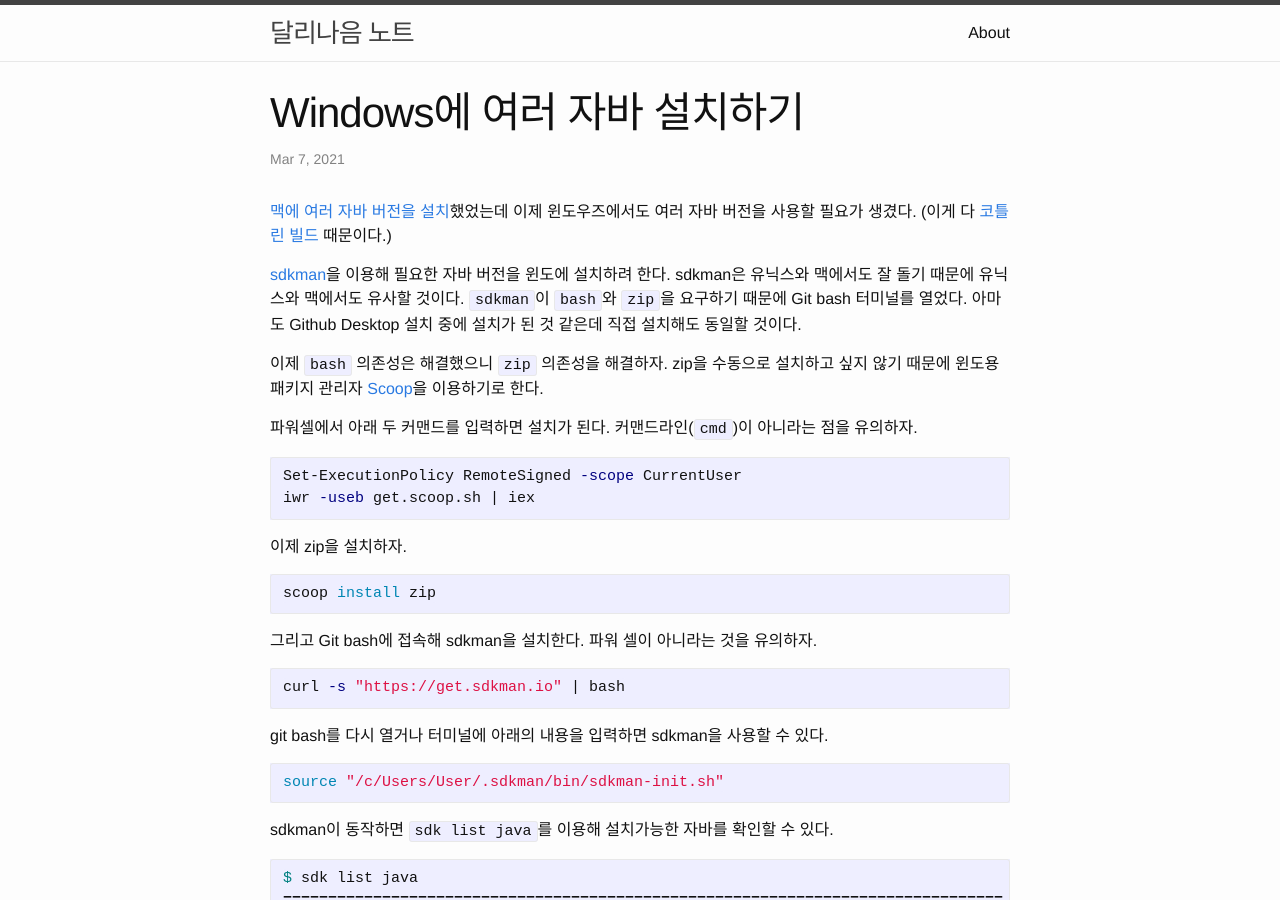
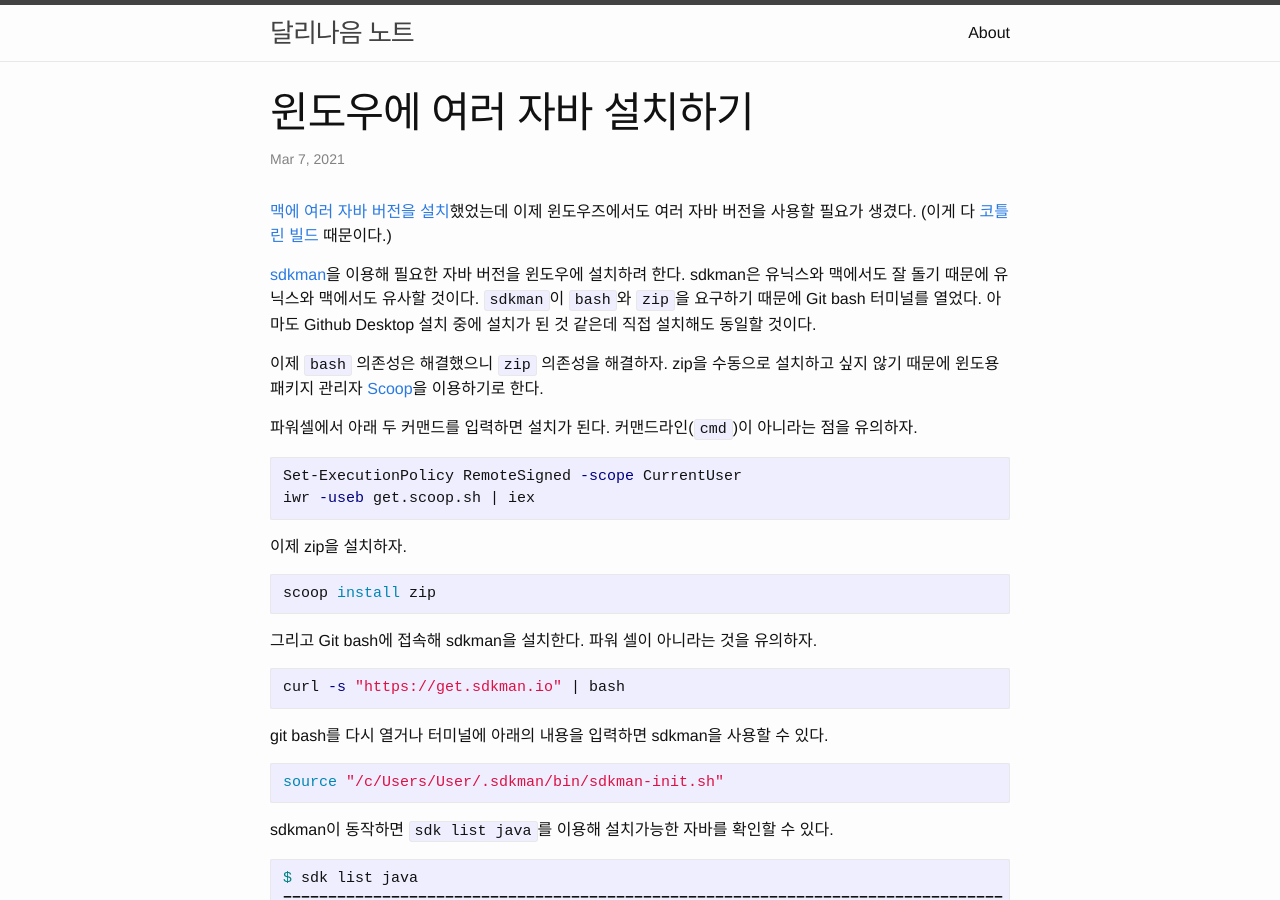
Before and after one commit to dalinaum/dalinaum.github.io, a Jekyll site: the page built from _posts/2021-03-27-multiple-jdks-2.markdown, in a window 1280 px wide and 900 px high. Built offline with Jekyll 4.4.1, drawn with Linux system fonts in a browser that asks for light colours; some of the changed text lies outside the part shown.

Commit message:
오타 수정

````diff
--- a/_posts/2021-03-27-multiple-jdks-2.markdown
+++ b/_posts/2021-03-27-multiple-jdks-2.markdown
@@ -1,13 +1,13 @@
 ---
 layout: post
-title:  "Windows에 여러 자바 설치하기"
+title:  "윈도우에 여러 자바 설치하기"
 date:   2021-03-07 23:25:00 +0900
 categories: java
 ---
 
 [맥에 여러 자바 버전을 설치](http://dalinaum.github.io/mac/java/2020/05/20/multiple-jdks.html)했었는데 이제 윈도우즈에서도 여러 자바 버전을 사용할 필요가 생겼다. (이게 다 [코틀린 빌드](https://github.com/JetBrains/kotlin) 때문이다.)
 
-[sdkman](https://sdkman.io/)을 이용해 필요한 자바 버전을 윈도에 설치하려 한다. sdkman은 유닉스와 맥에서도 잘 돌기 때문에 유닉스와 맥에서도 유사할 것이다. `sdkman`이 `bash`와 `zip`을 요구하기 때문에 Git bash 터미널를 열었다. 아마도 Github Desktop 설치 중에 설치가 된 것 같은데 직접 설치해도 동일할 것이다.
+[sdkman](https://sdkman.io/)을 이용해 필요한 자바 버전을 윈도우에 설치하려 한다. sdkman은 유닉스와 맥에서도 잘 돌기 때문에 유닉스와 맥에서도 유사할 것이다. `sdkman`이 `bash`와 `zip`을 요구하기 때문에 Git bash 터미널를 열었다. 아마도 Github Desktop 설치 중에 설치가 된 것 같은데 직접 설치해도 동일할 것이다.
 
 이제 `bash` 의존성은 해결했으니 `zip` 의존성을 해결하자. zip을 수동으로 설치하고 싶지 않기 때문에 윈도용 패키지 관리자 [Scoop](https://scoop.sh/)을 이용하기로 한다.
 
@@ -136,7 +136,7 @@ OpenJDK 버전과 Oracle 버전이 있다. OpenJDK버전은 아래 링크에서
  * `c:\opt\jdk7`
  * `c:\opt\jdk9`
 
-아무 디렉토리에 설치해도 상관없지만 `opt` 디렉토리 아래 설치했다. `opt`가 이런 용도로 유닉스에서 사용하는 디렉토리인데 그냥 Windows에서도 사용하고 있다.
+아무 디렉토리에 설치해도 상관없지만 `opt` 디렉토리 아래 설치했다. `opt`가 이런 용도로 유닉스에서 사용하는 디렉토리인데 그냥 윈도우에서 사용하고 있다.
 
 내 아이디는 `User`이기 때문에 아래와 같은 것이고 실제 사용에서는 `User`를 다른 경로로 바꾸어야 한다.
 
@@ -155,3 +155,5 @@ JAVA_HOME="c:\Users\User\.sdkman\candidates\java\8.0.282-open"
 ```
 
 `시스템 속성` > `환경 변수`에서 `사용자 변수`에 항목들을 설정하자. 찾기 어려우면 Windows 10 하단의 검색창에서 `시스템 환경 변수 편집`을 입력하고 시작하자.
+
+덧붙임: `Windows`를 `윈도우`라고 표기했는데 실제 마이크로소프트도 굳이 한글로 쓰면 `윈도우`라고 답변을 했고 그들의 사이트에서 가끔 쓰는 한국어 표기이기 때문이다.
````
